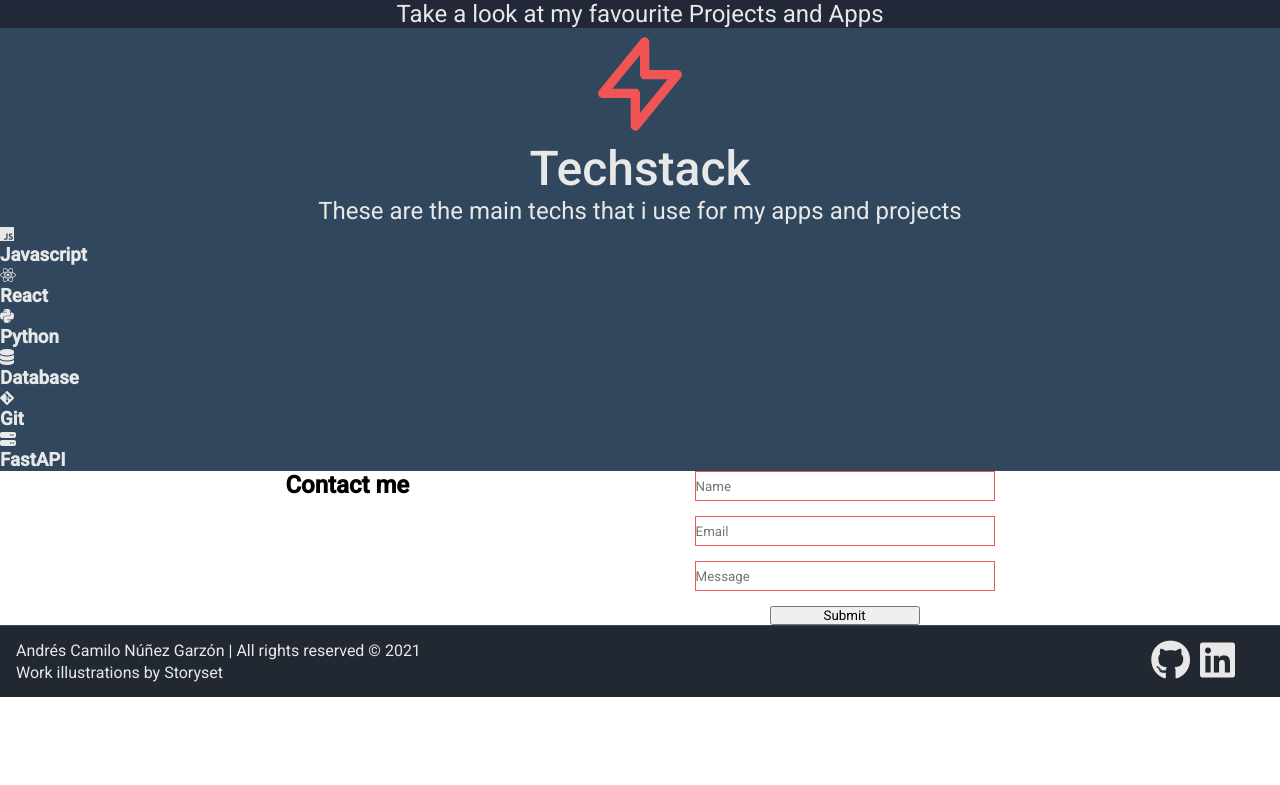
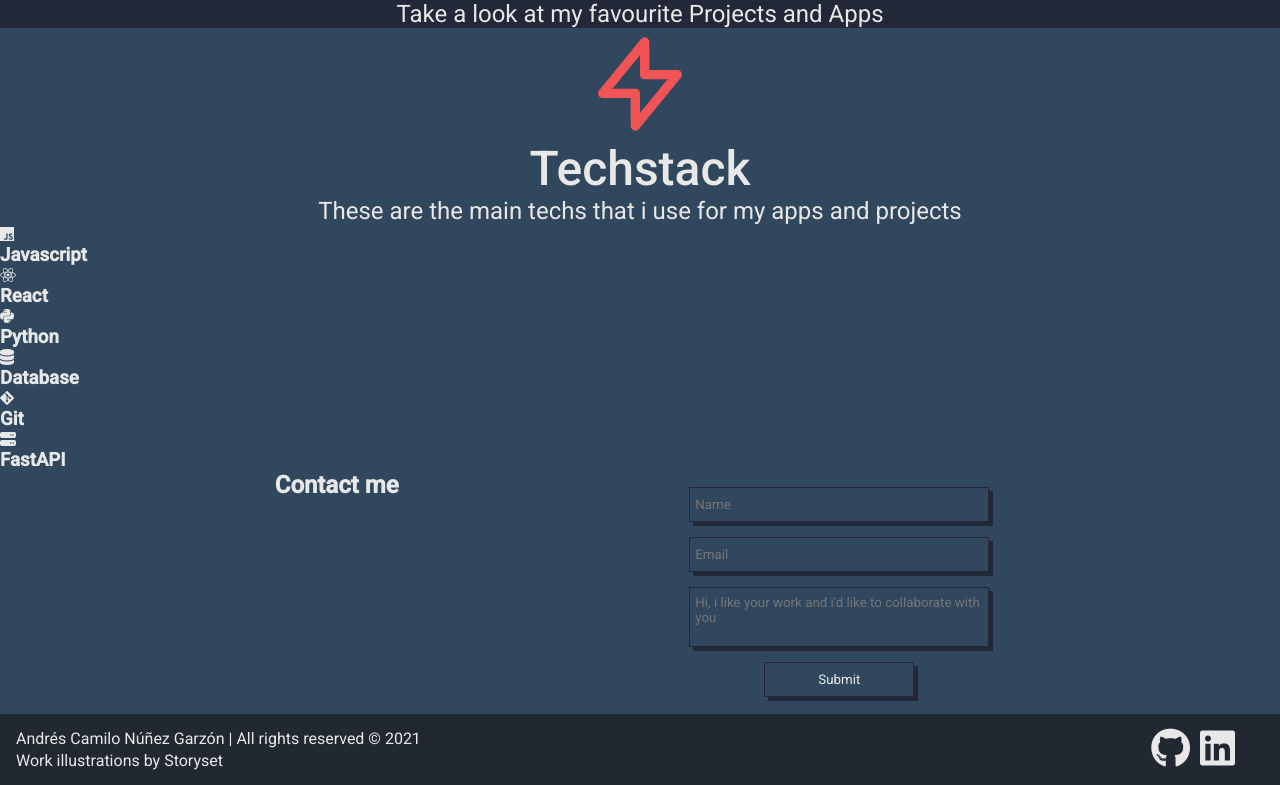
Before and after one commit to AndresNunezG/AndresNunezG.github.io, a React (Create React App) app: page / in a window 1280 px wide. Shown: the part 969-1754 px from the top of the page. Before the commit the page ends 1666 px from the top, so only its background shows below. Built offline with nearby package versions, Linux system fonts and the light colour scheme.

Commit message:
Theme and language bugs fixed

```diff
--- a/src/components/Contact.jsx
+++ b/src/components/Contact.jsx
@@ -8,7 +8,7 @@ export default function (props) {
     return (
         <section id="contact">
             <div className="ContactText__container">
-                <h1>Contact me</h1>
+                <h1>{data.title}</h1>
             </div>
             <div className="ContactForm__container">
                 <form className="ContactForm" autocomplete="off">
@@ -26,13 +26,13 @@ export default function (props) {
                     autocomplete="off"
                     placeholder={data.email}>
                     </input>
-                    <input
-                    className="InputForm"
+                    <textarea
+                    className="InputForm MessageBox"
                     name="message"
                     type="text"
                     autocomplete="off"
                     placeholder={data.message}>
-                    </input>
+                    </textarea>
                     <button
                      className="SubmitButton"
                      type="button">{data.submit}</button>
--- a/src/components/Navbar.jsx
+++ b/src/components/Navbar.jsx
@@ -27,7 +27,7 @@ export default function Navbar (props) {
                         </h3>
                     </button>
                     <button onClick={props.onClickTheme} className="Theme__button" type="button">
-                        {props.theme ? <SunIcon className="Icon__theme" />: <MoonIcon className="Icon__theme" />}
+                        {props.theme ? <MoonIcon className="Icon__theme" /> : <SunIcon className="Icon__theme" />}
                     </button>
                 </div>
             </div>
--- a/src/components/styles/Contact.css
+++ b/src/components/styles/Contact.css
@@ -1,27 +1,50 @@
 #contact {
+    width: 100%;
     display: flex;
     justify-content: space-evenly;
+    background: var(--main-bg-color);
+    color: var(--main-fg-color);
 }
 
 .ContactForm {
     display: flex;
     flex-direction: column;
     align-items: center;
+    margin: 1em;
 }
 
 .InputForm {
-    height: 30px;
+    height: 35px;
     width: 300px;
     margin-bottom: 15px;
-    border: solid 1px var(--hover-color);
+    padding: 7px 5px;
+    color: var(--main-fg-color);
+    background-color: var(--main-color);
+    border: solid 1px var(--submain-bg-color);
+    box-shadow: 4px 4px 0px 0px var(--submain-bg-color);
     transition: 200ms ease;
 }
 
 .InputForm:focus {
     outline: none;
-    box-shadow: 0px 10px 13px -7px var(--hover-color), 2px 2px 0px 0px var(--hover-color);
+}
+
+.MessageBox {
+    resize: none;
+    height: 60px;
 }
 
 .SubmitButton {
+    border-style: none;
+    height: 35px;
+    color: var(--main-fg-color);
+    background-color: var(--main-bg-color);
+    border: solid 1px var(--submain-bg-color);
+    box-shadow: 4px 4px 0px 0px var(--submain-bg-color);
     width: 50%;
+    transition: 200ms ease;
 }
+
+.SubmitButton:hover {
+    color: var(--hover-color);
+}
--- a/src/data.js
+++ b/src/data.js
@@ -142,16 +142,22 @@ export const techstackData = [
 
 export const contactData = [
     {
+        title: "Contact me",
         name: "Name",
         email: "Email",
-        message: "Message",
+        message: "Hi, i like your work and i'd like to collaborate with you",
         submit: "Submit",
+        messageError: "Whoops, make sure all the fileds are complete",
+        messageSent: "Thanks! I'll answer you soon",
     },
     {
+        title: "Contacto",
         name: "Nombre",
         email: "Correo",
-        message: "Mensaje",
+        message: "Hola, me gusta tu trabajo y quiero colaborar o trabajar contigo!",
         submit: "Enviar",
+        messageError: "Ops!, Asegúrate de completar todos los campos",
+        messageSent: "Gracias por tu mensaje, responderé en breve"
     },
 ];
 
--- a/src/pages/Home.jsx
+++ b/src/pages/Home.jsx
@@ -14,6 +14,7 @@ export default function Home () {
     return (
         <main className={theme ? "light" : "dark"}>
             <Navbar
+            theme={theme}
              language={language}
              onClickLeng={handleClickLeng}
              onClickTheme={handleClickTheme}
```
